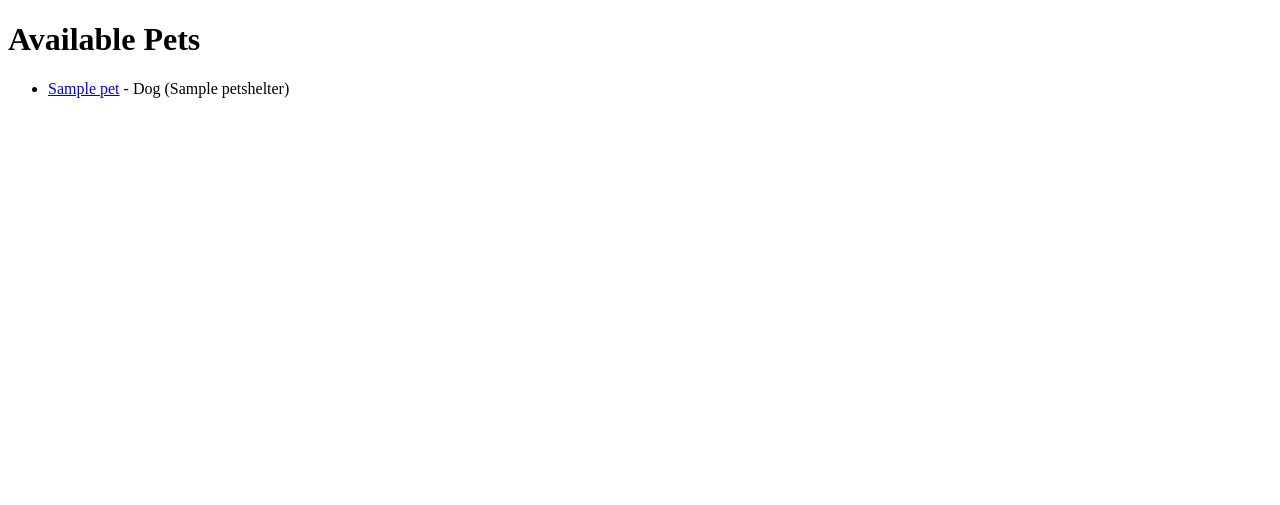
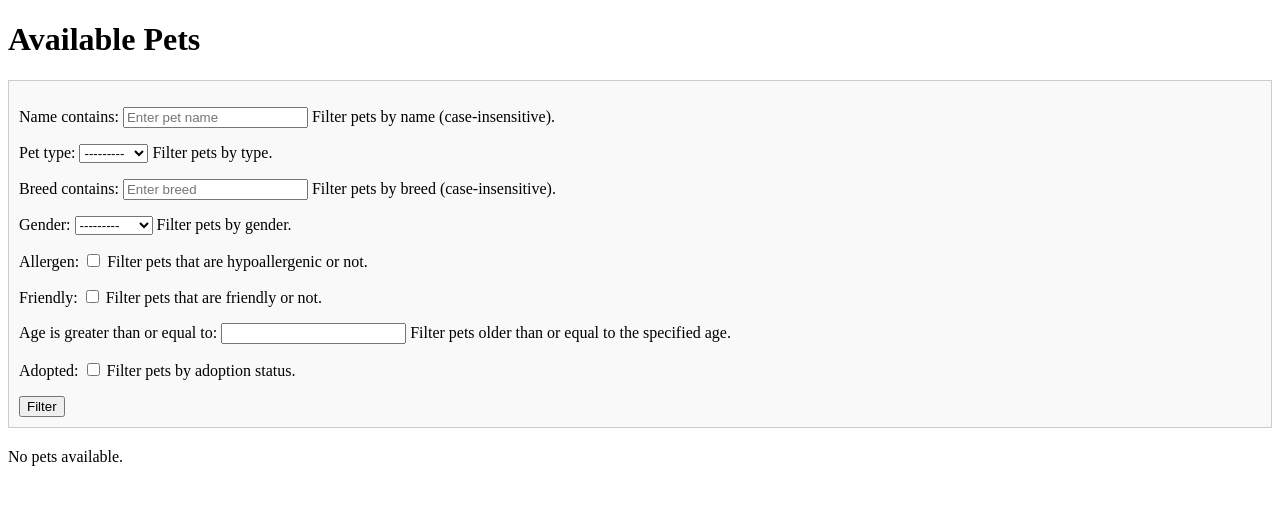
Before and after one commit to Joshua-of-the-isle/NFC3_Code_Conquistadors, a Django app: page /pets/ in a window 1280 px wide. Shown: the top 505 px of the page. Run offline with Django 5.2, Linux system fonts and the light colour scheme; tables that the repository leaves empty hold one stand-in row (values such as "Sample post").

Commit message:
Basic structure

```diff
--- /dev/null
+++ b/pet_adoption/pets/filters.py
@@ -0,0 +1,47 @@
+import django_filters
+from django import forms
+from .models import Pet
+
+class PetFilter(django_filters.FilterSet):
+    name = django_filters.CharFilter(
+        lookup_expr='icontains',
+        widget=forms.TextInput(attrs={'placeholder': 'Enter pet name'}),
+        help_text='Filter pets by name (case-insensitive).'
+    )
+    pet_type = django_filters.ChoiceFilter(
+        choices=Pet.PET_TYPES,
+        widget=forms.Select,
+        help_text='Filter pets by type.'
+    )
+    breed = django_filters.CharFilter(
+        lookup_expr='icontains',
+        widget=forms.TextInput(attrs={'placeholder': 'Enter breed'}),
+        help_text='Filter pets by breed (case-insensitive).'
+    )
+    gender = django_filters.ChoiceFilter(
+        choices=Pet.GENDER_CHOICES,
+        widget=forms.Select,
+        help_text='Filter pets by gender.'
+    )
+    allergen = django_filters.BooleanFilter(
+        widget=forms.CheckboxInput,
+        help_text='Filter pets that are hypoallergenic or not.'
+    )
+    friendly = django_filters.BooleanFilter(
+        widget=forms.CheckboxInput,
+        initial=True,
+        help_text='Filter pets that are friendly or not.'
+    )
+    age = django_filters.NumberFilter(
+        lookup_expr='gte',
+        widget=forms.NumberInput(attrs={'min': '0', 'step': '1'}),
+        help_text='Filter pets older than or equal to the specified age.'
+    )
+    adopted = django_filters.BooleanFilter(
+        widget=forms.CheckboxInput,
+        help_text='Filter pets by adoption status.'
+    )
+
+    class Meta:
+        model = Pet
+        fields = ['name', 'pet_type', 'breed', 'gender', 'allergen', 'friendly', 'age', 'adopted']
--- a/pet_adoption/pets/models.py
+++ b/pet_adoption/pets/models.py
@@ -43,7 +43,7 @@ class Pet(models.Model):
     name = models.CharField(max_length=50)
     pet_type = models.CharField(max_length=10, choices=PET_TYPES)
     breed = models.CharField(max_length=50, default='Unknown')
-    gender = models.CharField(max_length=10, choices=GENDER_CHOICES, default='Unknown')
+    gender = models.CharField(max_length=10, choices=GENDER_CHOICES)
     allergen=models.BooleanField(default=False)
     friendly=models.BooleanField(default=True)
     age = models.IntegerField()
--- a/pet_adoption/pets/templates/pets/pet_list.html
+++ b/pet_adoption/pets/templates/pets/pet_list.html
@@ -1,18 +1,59 @@
 <!DOCTYPE html>
 <html>
 <head>
-    <title>Pets</title>
+    <title>Pet List</title>
+    <style>
+        .filter-form {
+            margin-bottom: 20px;
+            padding: 10px;
+            border: 1px solid #ccc;
+            background-color: #f9f9f9;
+        }
+    </style>
 </head>
 <body>
     <h1>Available Pets</h1>
-    <ul>
-        {% for pet in pets %}
-            <li>
-                <a href="{% url 'pet_detail' pet.pk %}">{{ pet.name }}</a> - {{ pet.pet_type }} ({{ pet.shelter.name }})
-            </li>
-        {% empty %}
-            <li>No pets available.</li>
-        {% endfor %}
-    </ul>
+
+    <!-- Filter Form -->
+    <form method="get" class="filter-form">
+        {{ filter.form.as_p }}
+        <button type="submit">Filter</button>
+    </form>
+
+    <!-- Filtered Pet List -->
+    {% if filter.qs.exists %}  <!-- Check if any pets are available -->
+    <table>
+        <thead>
+            <tr>
+                <th>Name</th>
+                <th>Type</th>
+                <th>Breed</th>
+                <th>Gender</th>
+                <th>Hypoallergenic</th>
+                <th>Friendly</th>
+                <th>Age</th>
+                <th>Adopted</th>
+            </tr>
+        </thead>
+        <tbody>
+            {% for pet in filter.qs %}
+                <tr>
+                    <td>{{ pet.name }}</td>
+                    <td>{{ pet.pet_type }}</td>
+                    <td>{{ pet.breed }}</td>
+                    <td>{{ pet.gender }}</td>
+                    <td>{{ pet.allergen|yesno:"Yes,No" }}</td>
+                    <td>{{ pet.friendly|yesno:"Yes,No" }}</td>
+                    <td>{{ pet.age }}</td>
+                    <td>{{ pet.adopted|yesno:"Yes,No" }}</td>
+                </tr>
+            {% endfor %}
+        </tbody>
+    </table>
+    {% else %}
+        <p>No pets available.</p>
+    {% endif %}
 </body>
 </html>
+
+</html>
--- a/pet_adoption/pets/views.py
+++ b/pet_adoption/pets/views.py
@@ -1,6 +1,6 @@
 from django.shortcuts import render, get_object_or_404
 from .models import PetShelter, Pet
-
+from .filters import PetFilter
 # View to list all pet shelters
 def shelter_list(request):
     shelters = PetShelter.objects.all()
@@ -11,10 +11,10 @@ def shelter_detail(request, shelter_id):
     shelter = get_object_or_404(PetShelter, pk=shelter_id)
     return render(request, 'pets/shelter_detail.html', {'shelter': shelter})
 
-# View to list all pets
 def pet_list(request):
     pets = Pet.objects.all()
-    return render(request, 'pets/pet_list.html', {'pets': pets})
+    pet_filter = PetFilter(request.GET, queryset=pets)
+    return render(request, 'pets/pet_list.html', {'filter': pet_filter})
 
 # View to display details of a specific shelter
 def pet_detail(request, pet_id):
```
